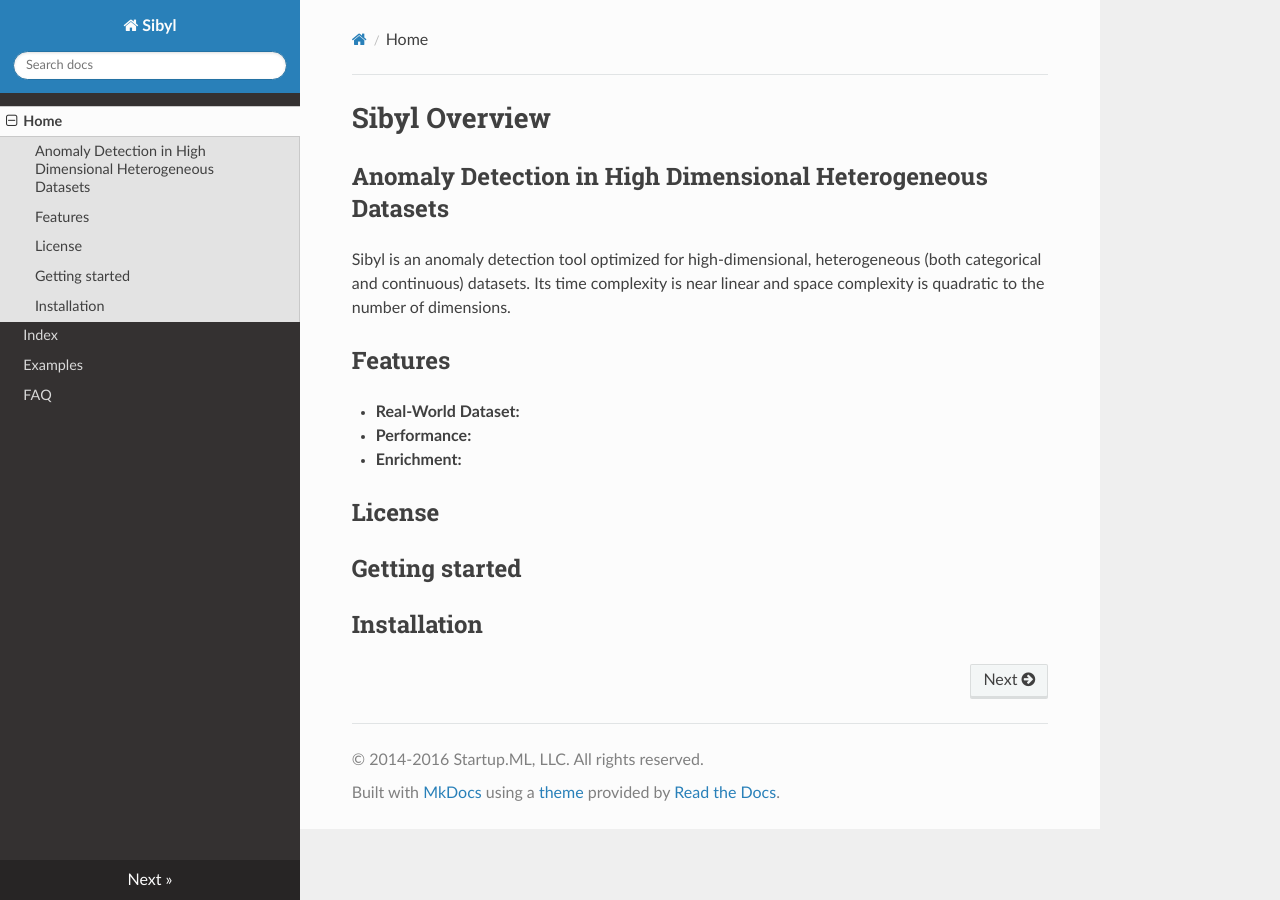
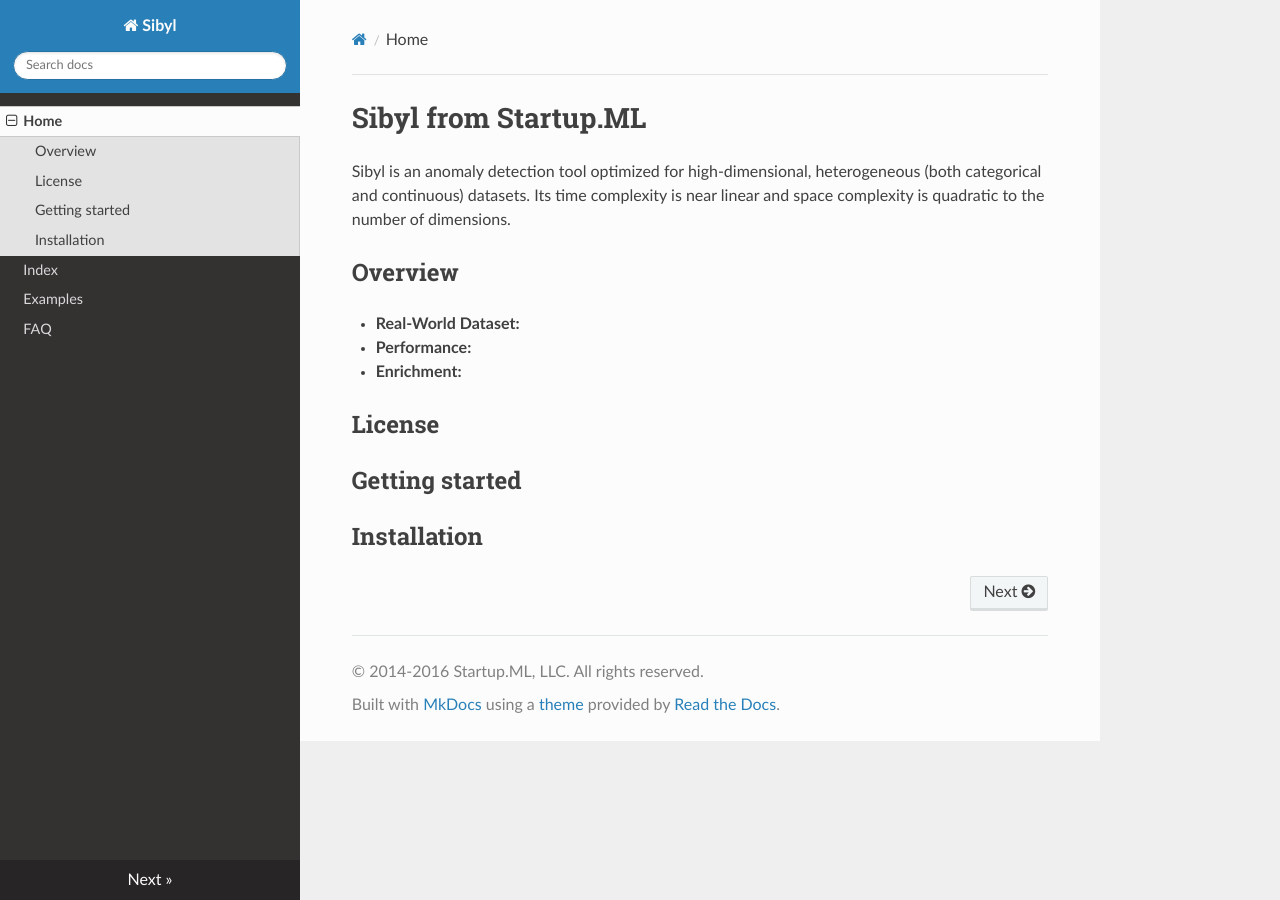
Before and after one commit to fellowship/pyrite2, an MkDocs documentation site: the page built from docs/sources/index.md, in a window 1280 px wide. Built offline with MkDocs 1.6.1, drawn with Linux system fonts in a browser that asks for light colours; nearby versions of some CDN libraries; old or Windows-style settings are respelled for this version of MkDocs.

Commit message:
doc chagnes

```diff
--- a/docs/sources/index.md
+++ b/docs/sources/index.md
@@ -1,10 +1,8 @@
-#Sibyl Overview
-
-## Anomaly Detection in High Dimensional Heterogeneous Datasets
+#Sibyl from Startup.ML
 
 Sibyl is an anomaly detection tool optimized for high-dimensional, heterogeneous (both categorical and continuous) datasets.   Its time complexity is near linear and space complexity is quadratic to the number of dimensions.
 
-## Features
+## Overview
 
 - __Real-World Dataset:__
 
```
